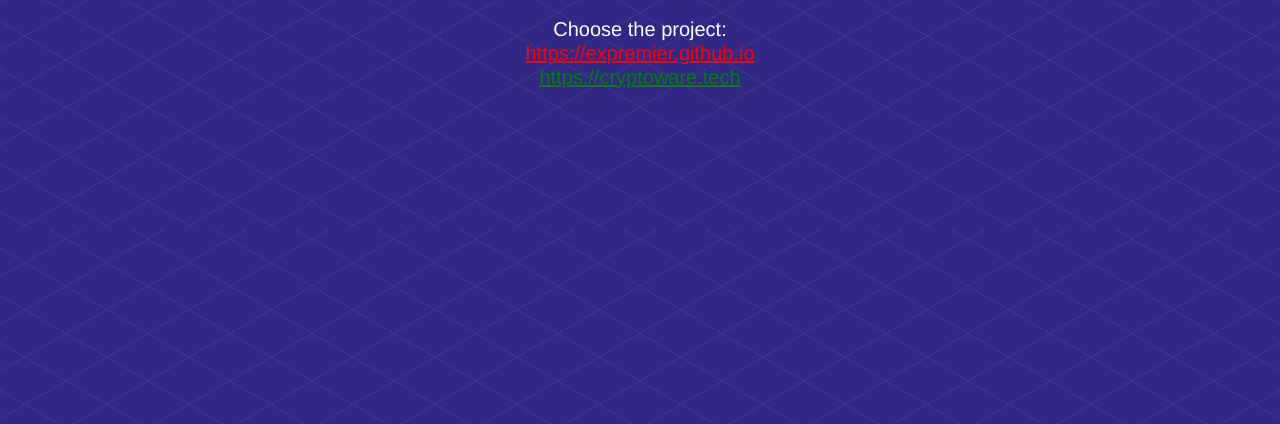
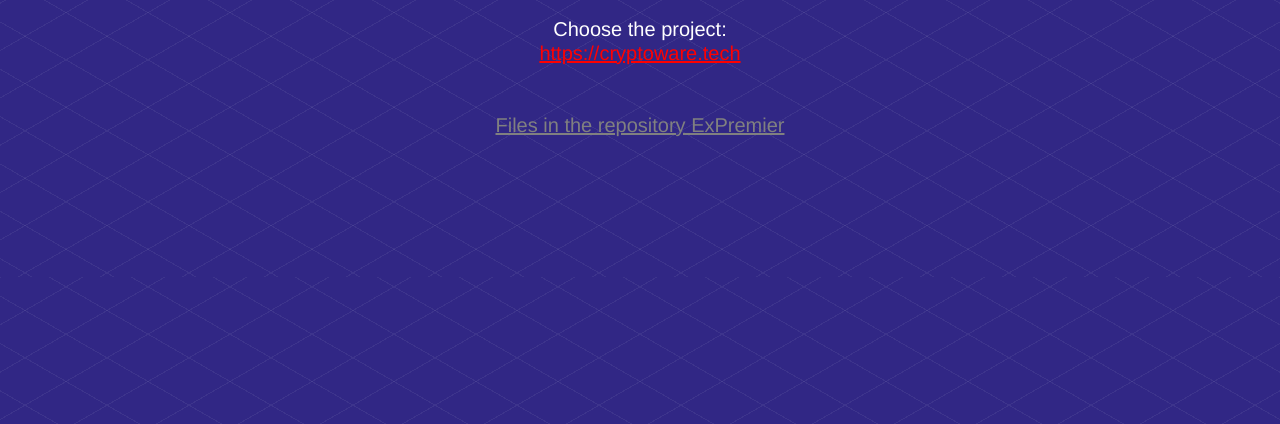
Before and after one commit to ExPremier/expremier.github.io, a plain HTML site: page index.html in a window 1280 px wide. Shown: the part 376-800 px from the top of the page. Drawn offline with Linux system fonts and the light colour scheme.

Commit message:
Update index.html

```diff
--- a/index.html
+++ b/index.html
@@ -15,8 +15,9 @@
 
       <p>
 	  Choose the project:<br>
-        <a href="https://github.com/expremier/expremier.github.io" style="color: red">https://expremier.github.io</a><br>
-	<a href="https://expremier.github.io/projects/cryptoware.tech/" style="color: green">https://cryptoware.tech</a>
+        <a href="https://expremier.github.io/projects/cryptoware.tech/" style="color: red">https://cryptoware.tech</a><br><br><br>
+	<a href="https://github.com/expremier/expremier.github.io" style="color: gray">Files in the repository ExPremier</a>
+
       </p>
     </main>
 
```
